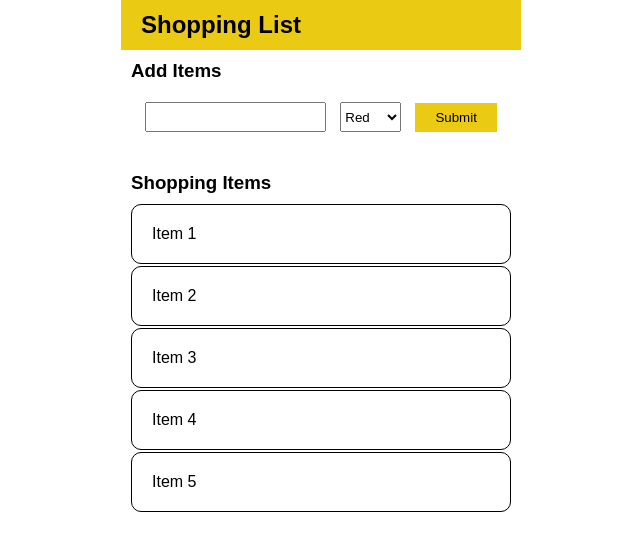
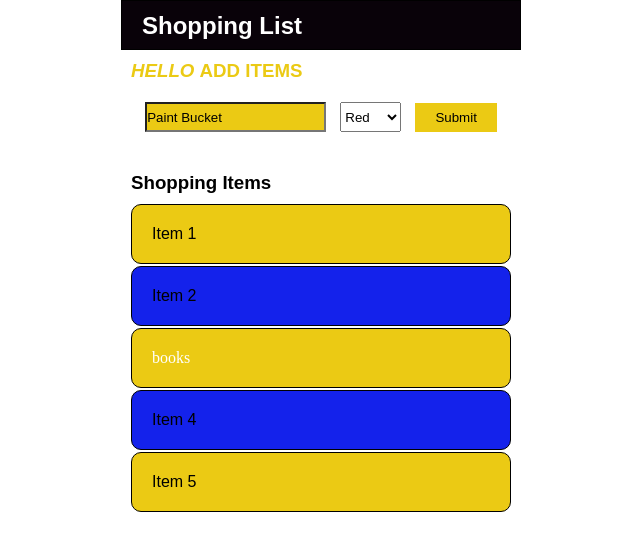
Before and after one commit to bklanuradha/Javascript-Document-Object-Model-, a plain HTML site: page index.html in a window 1280 px wide. Shown: the whole page, without its empty margins (319-959 px from the left). Drawn offline with Linux system fonts and the light colour scheme.

Commit message:
select & update DOM elements

```diff
--- a/index.html
+++ b/index.html
@@ -74,7 +74,7 @@
     <!-- container -->
     <div class="container">
         <div class="frm">
-            <h3 id="frmt">Add Items</h3>
+            <h3 style="text-transform: uppercase;" id="frmt">Add Items</h3>
             <form action="">
                 <input type="text">
                 <select>
@@ -90,11 +90,11 @@
         <div class="list">
             <h3>Shopping Items</h3>
             <ul id="li-items">
-                <li>Item 1</li>
-                <li>Item 2</li>
-                <li>Item 3</li>
-                <li>Item 4</li>
-                <li>Item 5</li>
+                <li class="items">Item 1</li>
+                <li class="items">Item 2</li>
+                <li class="items">Item 3</li>
+                <li class="items">Item 4</li>
+                <li class="items">Item 5</li>
             </ul>
         </div>
     </div>
--- a/scripts1.js
+++ b/scripts1.js
@@ -1 +1,146 @@
-//
+// select & update DOM elements
+
+// Examine the document object--------
+console.dir(document);
+
+// get properties----
+console.log(document.URL);
+console.log(document.characterSet);
+console.log(document.lastModified);
+console.log(document.title);
+console.log(document.doctype);
+console.log(document.head);
+console.log(document.body);
+console.log(document.all);
+console.log(document.all[11]);
+console.log(document.forms[0]);
+console.log(document.links);
+console.log(document.images);
+
+// change values ---
+document. title = "Document Object Model";
+console.log(document.title);
+
+// Not the best way---
+document. all[12].textContent = "Shopping Item List";
+console.log(document.all[12]);
+
+// -----------------------------------------------
+
+// select elements using ID--------
+console.log(document.getElementById('frmt'));
+var formTitle = document.getElementById('frmt');
+console.log(formTitle);
+
+// textContent, innerText and innerHTML-----
+formTitle.textContent ='Add Shopping Items';
+formTitle.innerText = "Shopping Items";
+formTitle.innerHTML = '<i>Hello </i>Add Items';
+
+/*
+    1. The innerText property returns just the text, without spacing and inner element tags. And it cares about styling.
+    2. The innerHTML property returns the text, including all spacing and inner element tags.
+    3. The textContent property returns the text with spacing, but without inner element tags.
+*/
+
+console.log(formTitle.textContent);
+console.log(formTitle.innerText);
+console.log(formTitle.innerHTML);
+
+// styling----
+var navigation = document.getElementById('navbar');
+navigation.style.backgroundColor ='#090209';
+navigation.style.color ="#fff";
+
+// ---------------------------------------
+
+// select elements using class name ---
+var items = document.getElementsByClassName('items');
+console.log(items);
+console.log(items[0]);
+items[2].textContent = 'Hand Bag';
+console.log(items[2]);
+
+// styling
+items[2].style.fontFamily = 'serif';
+items[2].style.backgroundColor ='#ebca14';
+
+// Change background color of all the list items---------
+for(var i of items){
+    i.style.backgroundColor ='#a7520c';
+}
+
+// ---------------------------------------
+
+// select elements using tag name ---
+var li = document.getElementsByTagName('li');
+console.log(li);
+console.log(li[0]);
+li[2].textContent = 'books';
+console.log(li[2]);
+
+// styling ---
+li[2].style.color = '#fff';
+li[2].style.backgroundColor = '#ebca14';
+
+// change back color of all the list item--
+for(var i of li){
+    i.style.backgroundColor = '#ebca14';
+}
+
+// --------------------------------
+
+// select elements using Query selector ---
+// The querySelector() method returns the first element that matches a specified CSS selector(s) in the document.
+
+// ID
+var hd = document.querySelector('#navbar');
+hd.style.border = 'solid 1px #000';
+
+// tag
+var input = document.querySelector('input');
+input.style.backgroundColor = '#ebca14';
+input.value ='Paint Bucket';
+
+// class --
+var item = document.querySelector('.items');
+item.style.backgroundColor = '#cbca14';
+
+// mix selectors ---
+var it = document.querySelector('div .frm #frmt');
+it.style.color = '#ebca14';
+
+// --------------------------------
+
+// select elements using Query selector all---
+// The querySelectorAll() method returns all elements in the document that matches a specified CSS selector(s), as a static NodeList object.
+
+// ID--
+var hd = document.querySelectorAll('#hdt');
+console.log(hd);
+
+// Tag--
+var dv = document.querySelectorAll('div');
+console.log(dv);
+console.log(dv[1]);
+
+// Class--
+var cl = document.querySelectorAll('.items');
+console.log(cl);
+
+// Mix Selectors--
+var mx = document.querySelectorAll('div .list li');
+console.log(mx);
+
+// Pseudo Classes--
+// Grab all the odd list items
+var odd = document.querySelectorAll('li:nth-child(odd)');
+var even = document.querySelectorAll('li:nth-child(even)');
+console.log(odd);
+for(var i of odd){
+    i.style.backgroundColor = '#ebca14';
+}
+
+for(var j of even){
+    j.style.backgroundColor = '#1422eb';
+}
```
